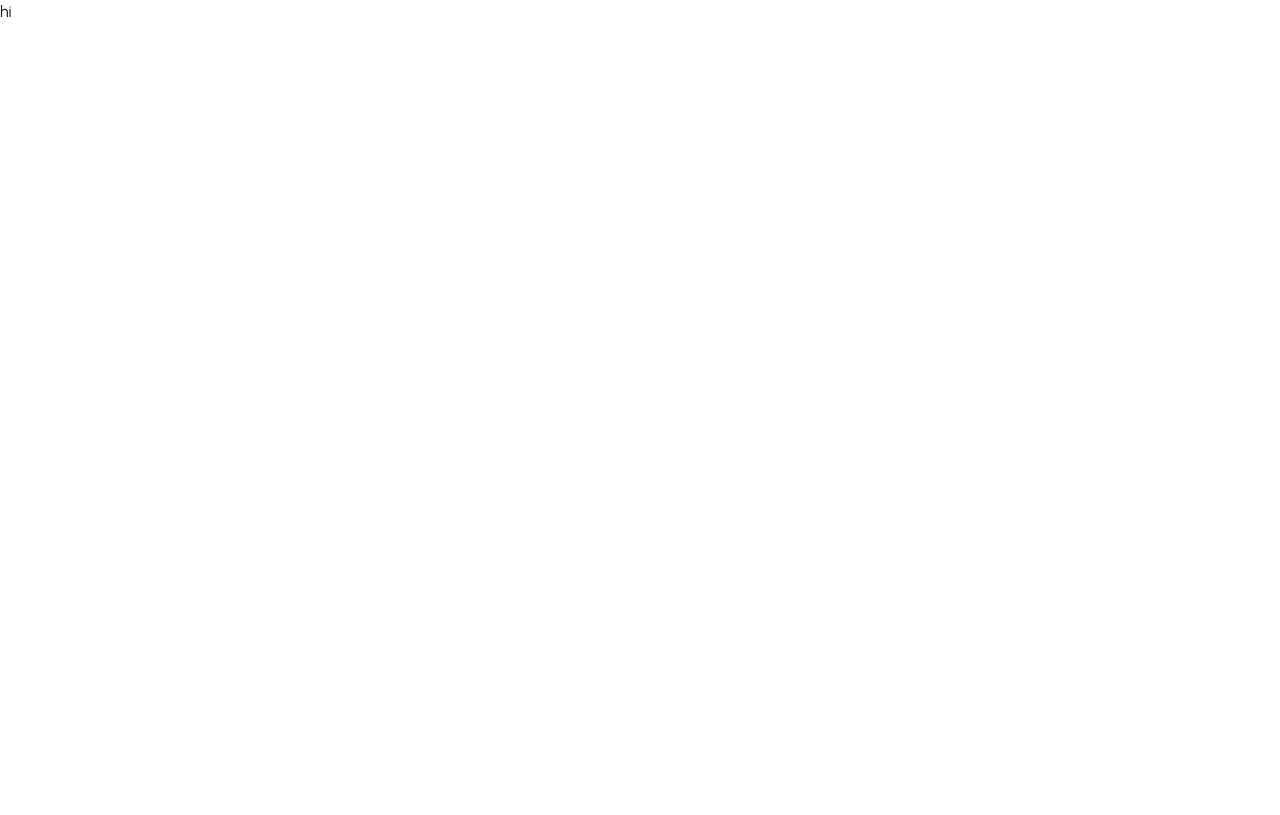
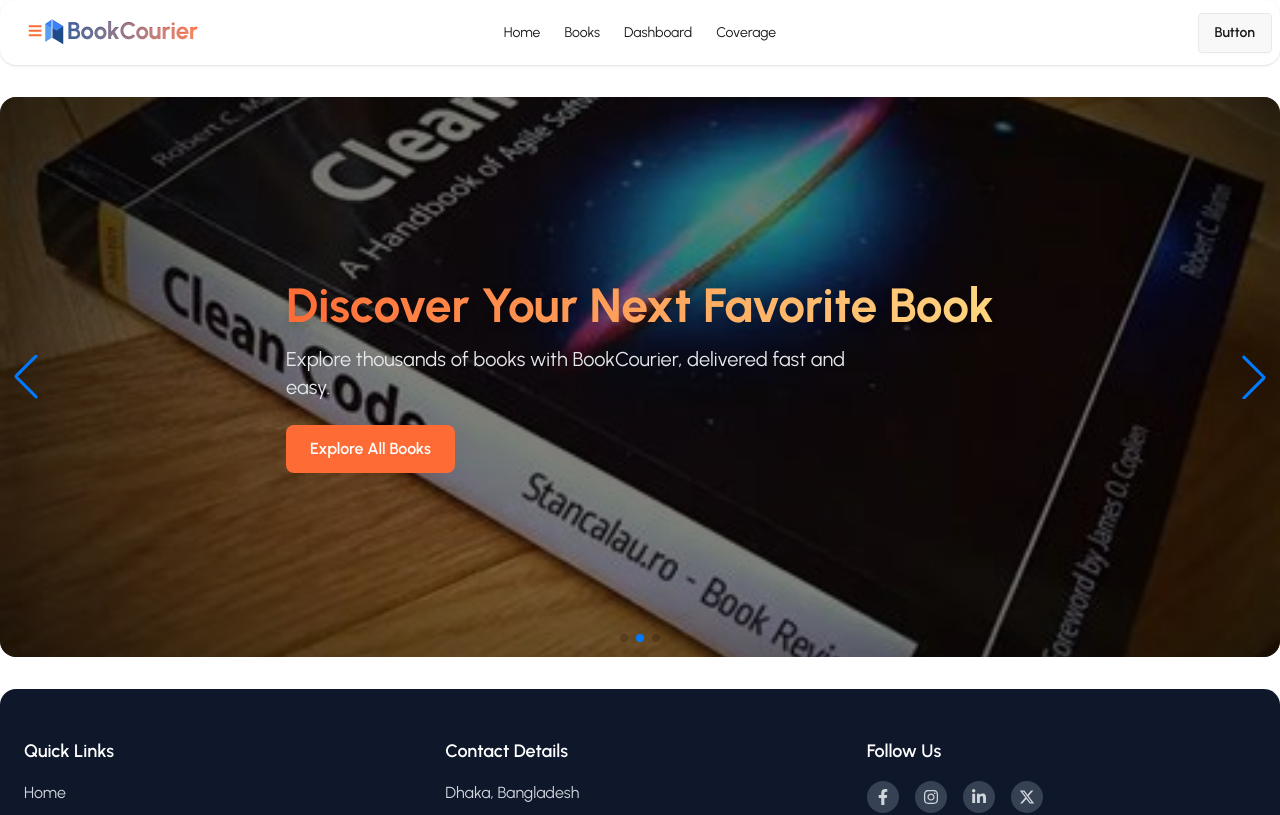
Before and after one commit to nayem-420/book_courier_client, a React (Vite) app: page / in a window 1280 px wide. Shown: the top 815 px of the page. Built offline with nearby package versions, Linux system fonts and the light colour scheme.

Commit message:
connecting routes with the main routes

```diff
--- a/src/Layouts/RootLayouts.jsx
+++ b/src/Layouts/RootLayouts.jsx
@@ -1,4 +1,7 @@
 import React from 'react';
+import Navbar from '../Components/Navbar';
+import Footer from '../Components/Footer';
+import { Outlet } from 'react-router';
 
 const RootLayouts = () => {
     return (
--- a/src/Pages/Home/Banner/Banner.jsx
+++ b/src/Pages/Home/Banner/Banner.jsx
@@ -10,9 +10,9 @@ import "swiper/css/navigation";
 import "swiper/css/pagination";
 
 // images
-import banner1 from "../../assets/banner-1.jpg";
-import banner2 from "../../assets/banner-2.jpg";
-import banner3 from "../../assets/banner-3.jpg";
+import banner1 from "../../../assets/banner-1.jpg";
+import banner2 from "../../../assets/banner-2.jpg";
+import banner3 from "../../../assets/banner-3.jpg";
 
 const Banner = () => {
   const banners = [banner1, banner2, banner3];
--- a/src/Pages/Home/Home.jsx
+++ b/src/Pages/Home/Home.jsx
@@ -1,11 +1,12 @@
-import React from 'react';
+import React from "react";
+import Banner from "./Banner/Banner";
 
 const Home = () => {
-    return (
-        <div>
-            this is the home
-        </div>
-    );
+  return (
+    <div>
+      <Banner></Banner>
+    </div>
+  );
 };
 
 export default Home;
--- a/src/Routes/Router.jsx
+++ b/src/Routes/Router.jsx
@@ -1,8 +1,16 @@
 import { createBrowserRouter } from "react-router";
+import RootLayouts from "../Layouts/RootLayouts";
+import Home from "../Pages/Home/Home";
 
 export const router = createBrowserRouter([
-    {
-        path: '/',
-        element: <div>hi</div>,
-    }
-])
+  {
+    path: "/",
+    Component: RootLayouts,
+    children: [
+      {
+        index: true,
+        Component: Home,
+      },
+    ],
+  },
+]);
```
